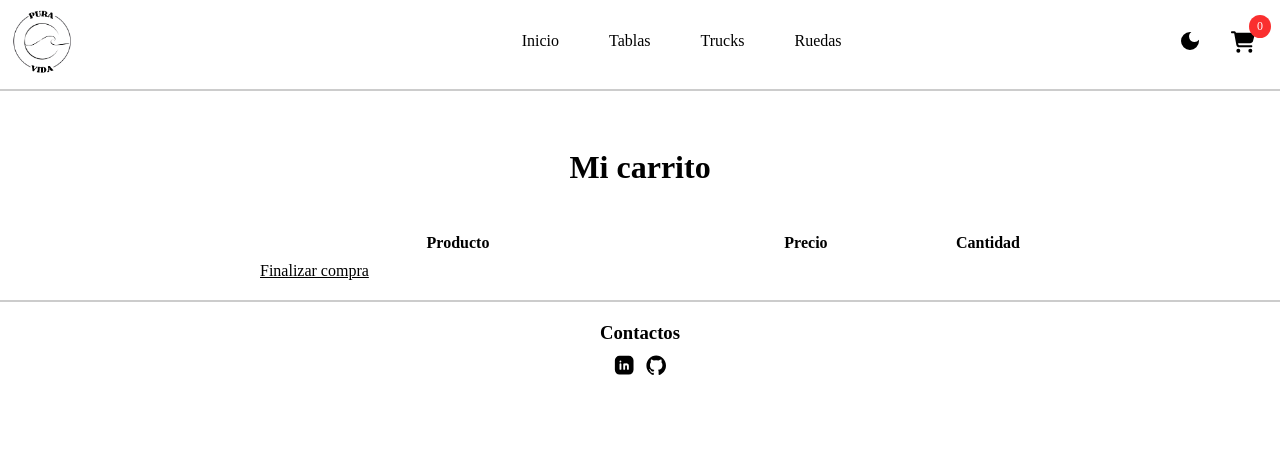
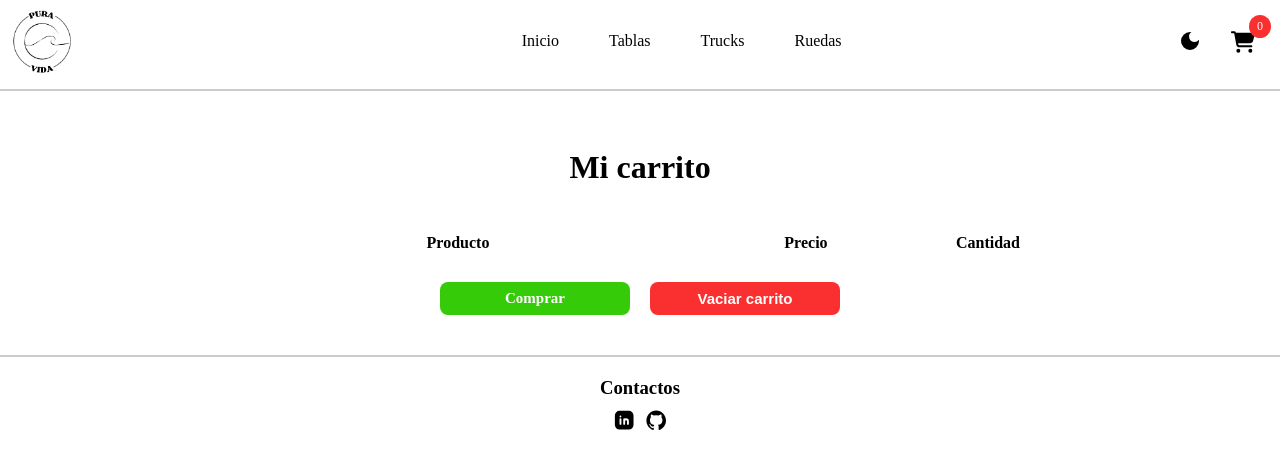
Before and after one commit to alexwelz/PuraVida-e-commerce, a React (Vite) app: page /cart in a window 1280 px wide. Shown: the top 468 px of the page. Built offline with nearby package versions, Linux system fonts and the light colour scheme.

Commit message:
Agrego removeCart y disenio botones

```diff
--- a/src/components/pages/cart/Cart.jsx
+++ b/src/components/pages/cart/Cart.jsx
@@ -4,7 +4,7 @@ import { CartContext } from "../../../context/cart/CartContext";
 import "./cart.css";
 
 export const Cart = () => {
-  const { cart } = useContext(CartContext);
+  const { cart, removeCart } = useContext(CartContext);
 
   return (
     <div className="cart-container">
@@ -25,8 +25,14 @@ export const Cart = () => {
           </div>
         );
       })}
-
-      <Link to="/checkout">Finalizar compra</Link>
+      <div className="cart-actions">
+        <Link to="/checkout" id="buy">
+          Comprar
+        </Link>
+        <button onClick={removeCart} id="removeCart">
+          Vaciar carrito
+        </button>
+      </div>
     </div>
   );
 };
--- a/src/components/pages/cart/cart.css
+++ b/src/components/pages/cart/cart.css
@@ -35,3 +35,49 @@
   font-size: 20px;
   font-weight: bold;
 }
+
+.cart-actions {
+  display: grid;
+  grid-template-columns: 1fr 1fr;
+  gap: 20px;
+  justify-content: center;
+  align-items: center;
+  width: 100%;
+  max-width: 400px;
+  margin: 20px auto;
+}
+
+#removeCart,
+#buy {
+  text-align: center;
+  font-size: 15px;
+  font-weight: bold;
+  padding: 8px 5px;
+  border: none;
+  border-radius: 8px;
+  cursor: pointer;
+  transition: background-color 0.3s ease;
+  width: 100%;
+}
+
+#removeCart {
+  background-color: #fa2f2f;
+  color: white;
+}
+
+#removeCart:hover {
+  background-color: #820606;
+}
+
+#buy {
+  background-color: #36cb09;
+  color: white;
+  text-decoration: none;
+  display: flex;
+  align-items: center;
+  justify-content: center;
+}
+
+#buy:hover {
+  background-color: darkgreen;
+}
--- a/src/context/cart/CartContext.jsx
+++ b/src/context/cart/CartContext.jsx
@@ -11,6 +11,10 @@ export const CartContextProvider = ({ children }) => {
     setCart([...cart, product]);
   };
 
-  let data = { cart, addToCart };
+  const removeCart = () => {
+    setCart([]);
+  };
+
+  let data = { cart, addToCart, removeCart };
   return <CartContext.Provider value={data}>{children}</CartContext.Provider>;
 };
```
